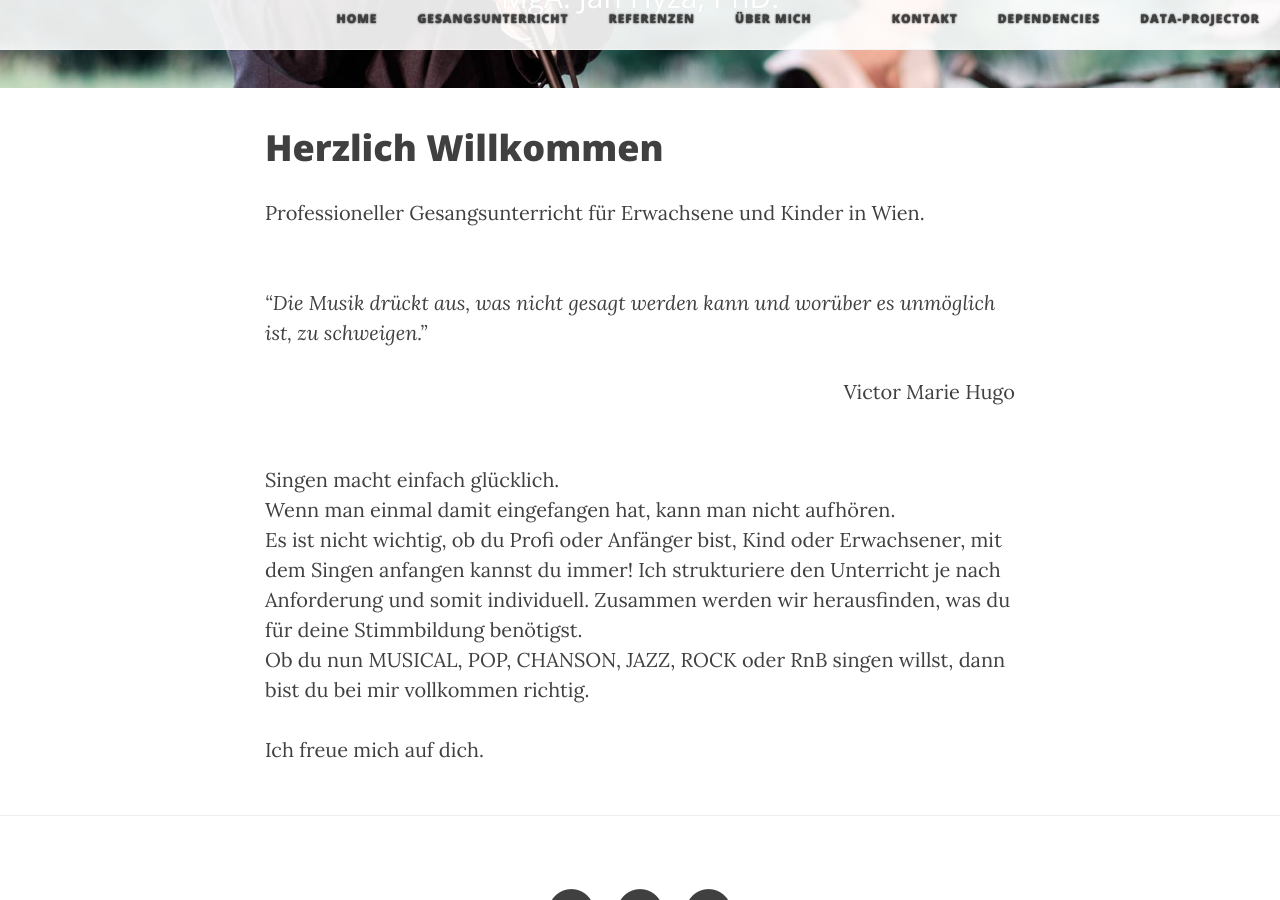
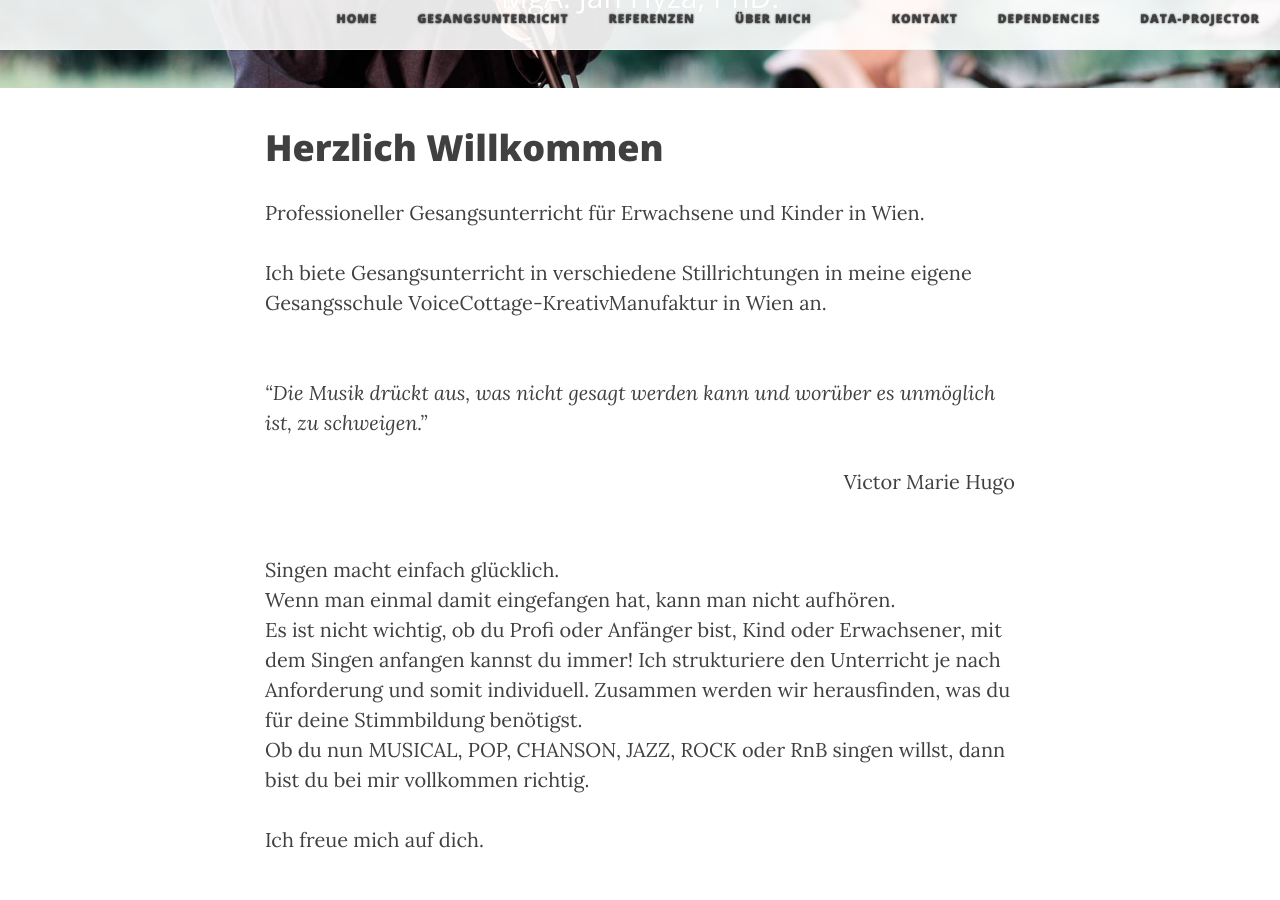
Before and after one commit to janhyza/gesangscoaching.at, a Jekyll site: the page built from index.md, in a window 1280 px wide and 900 px high, scrolled down 560 px. Built offline with Jekyll 4.4.1, drawn with Linux system fonts in a browser that asks for light colours; nearby versions of some CDN libraries.

Commit message:
Update index.md

```diff
--- a/index.md
+++ b/index.md
@@ -5,6 +5,10 @@ layout: page
 
 
 Professioneller Gesangsunterricht für Erwachsene und Kinder in Wien.
+
+Ich biete Gesangsunterricht in verschiedene Stillrichtungen in meine eigene Gesangsschule VoiceCottage-KreativManufaktur in Wien an.
+
+
 
 <br>
 <i>
```
